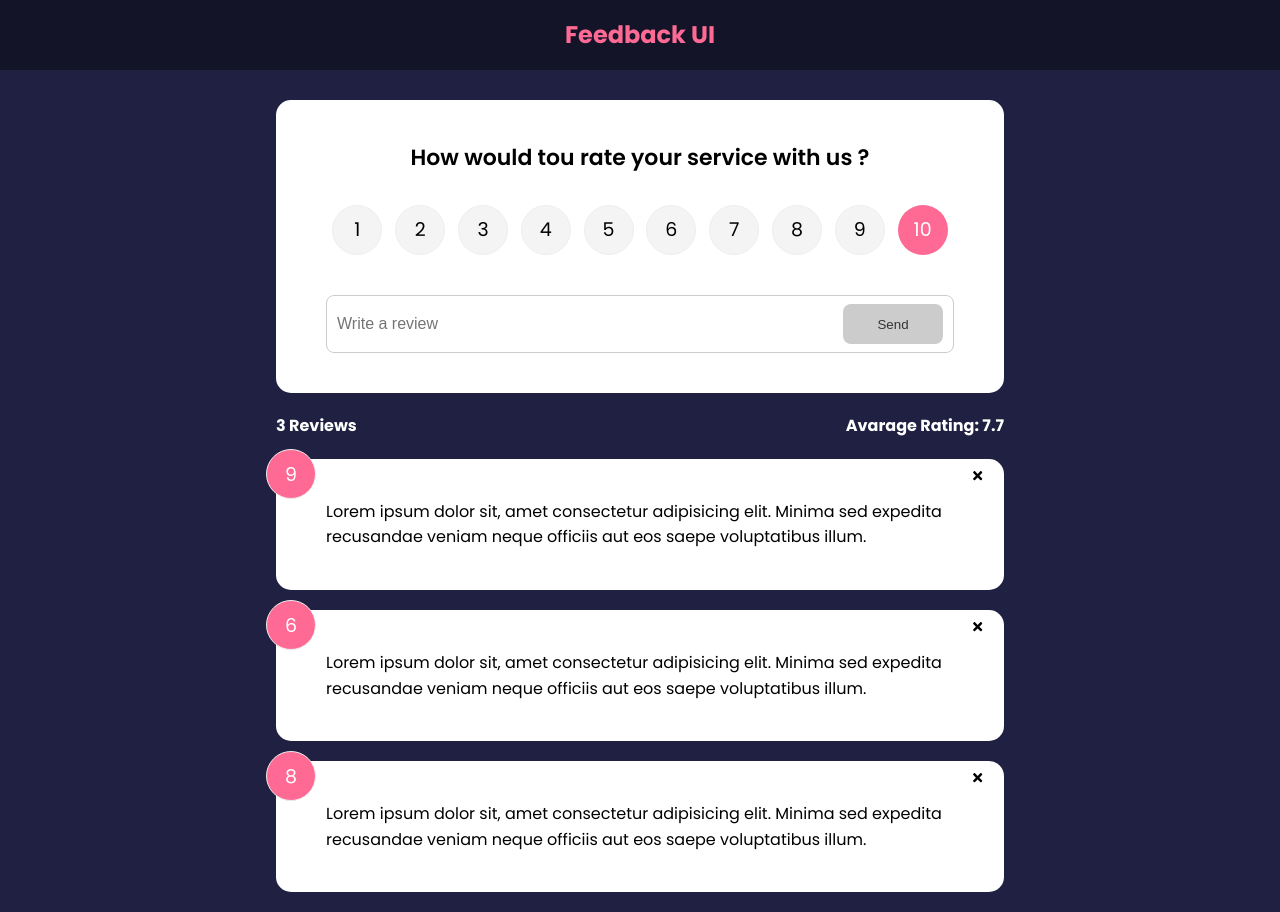
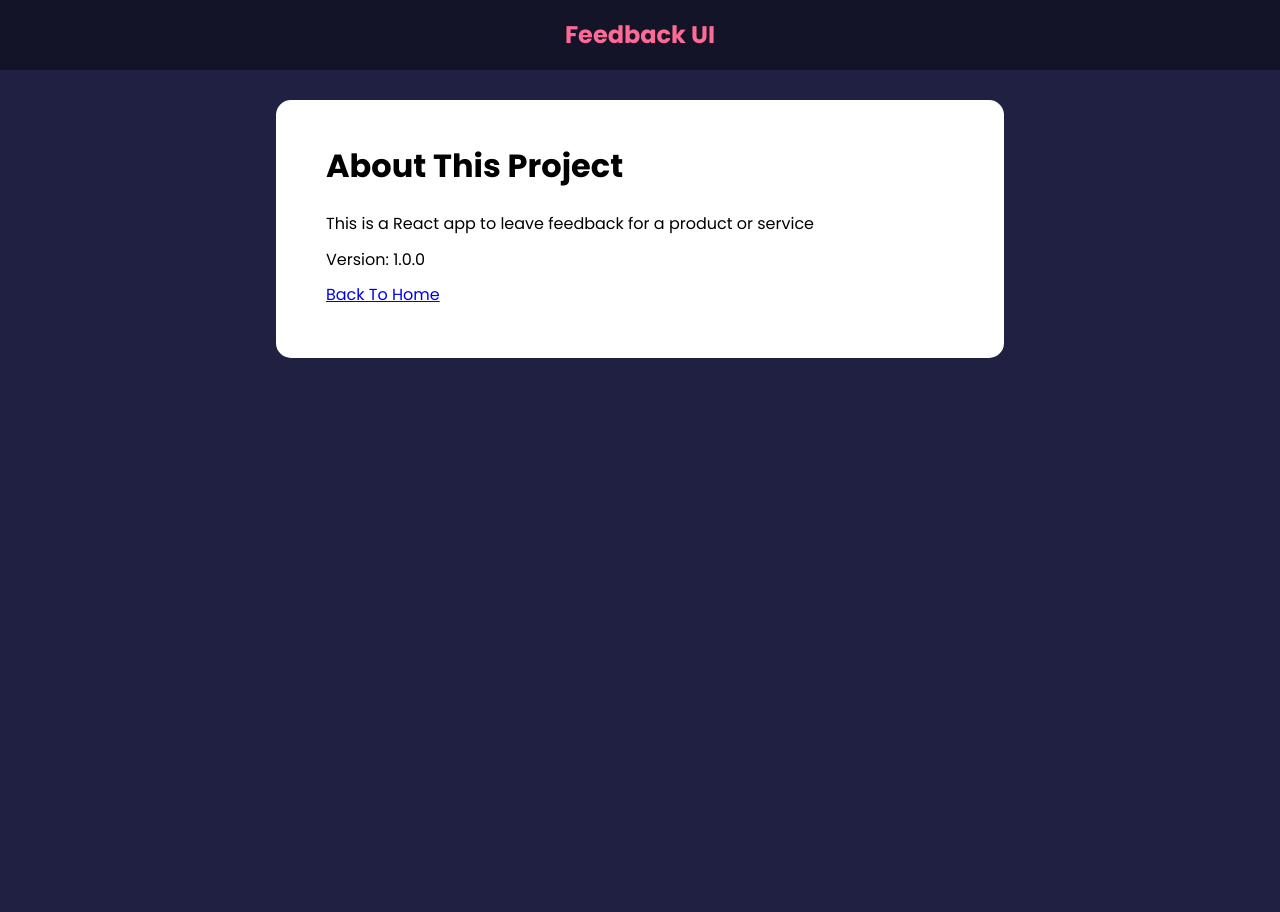
Before and after one commit to Kheush98/feedback-app, a React (Create React App) app: page /about in a window 1280 px wide. After the commit the page ends 800 px from the top, so only its background shows below. Built offline with nearby package versions, Linux system fonts and the light colour scheme.

Commit message:
create a route for about page

```diff
--- a/package.json
+++ b/package.json
@@ -10,6 +10,7 @@
     "react": "^18.2.0",
     "react-dom": "^18.2.0",
     "react-icons": "^5.0.1",
+    "react-router-dom": "^6.22.1",
     "react-scripts": "5.0.1",
     "uuid": "^9.0.1",
     "web-vitals": "^2.1.4"
--- a/src/App.js
+++ b/src/App.js
@@ -1,10 +1,12 @@
 import {v4 as uuidv4} from 'uuid'
+import {BrowserRouter as Router, Routes, Route} from 'react-router-dom'
 import { useState } from "react";
 import Header from "./components/Header";
 import FeedbackList from "./components/FeedbackList";
 import FeedbackData from "./data/FeedbackData";
 import FeedbackStats from "./components/FeedbackStats";
 import FeedbackForm from "./components/FeedbackForm";
+import AboutPage from './pages/AboutPage';
 
 export default function App() {
     const [feedback, setFeedback] = useState(FeedbackData);
@@ -20,13 +22,22 @@
         }
     }
     return (
-        <>
+        <Router>
             <Header/>
             <div className='container'>
-                <FeedbackForm handleAdd={addFeedback}/>
-                <FeedbackStats feedback={feedback}/>
-                <FeedbackList feedback={feedback} handleDelete={deleteFeedback}/>
+                <Routes>
+                    <Route exact path='/'
+                        element={
+                            <>
+                                <FeedbackForm handleAdd={addFeedback}/>
+                                <FeedbackStats feedback={feedback}/>
+                                <FeedbackList feedback={feedback} handleDelete={deleteFeedback}/>
+                            </>
+                        }
+                    />
+                    <Route path='/about' element={<AboutPage/>}/>
+                </Routes>
             </div>
-        </>
+        </Router>
     )
 }
--- /dev/null
+++ b/src/pages/AboutPage.jsx
@@ -0,0 +1,18 @@
+import Card from "../components/shared/Card"
+
+function AboutPage() {
+  return (
+    <Card>
+        <div className="about">
+            <h1>About This Project</h1>
+            <p>This is a React app to leave feedback for a product or service</p>
+            <p>Version: 1.0.0</p>
+            <p>
+                <a href="/">Back To Home</a>
+            </p>
+        </div>
+    </Card>
+  )
+}
+
+export default AboutPage
```
Also changed, not shown: 1 other file (tests, documents, lock files or other folders).
